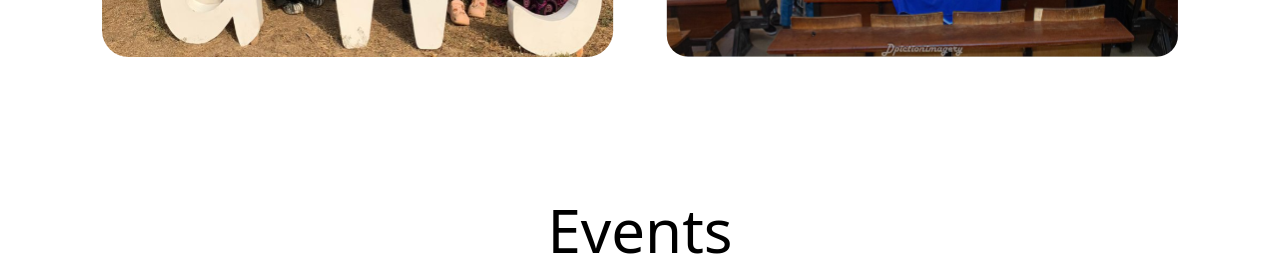
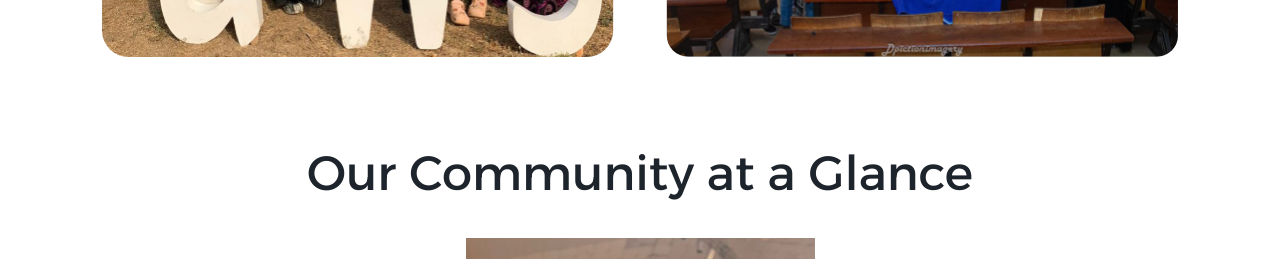
Before and after one commit to AWS-SBG-UNILORIN-DEV/Official_website, a React (Vite) app: page / in a window 1280 px wide. Shown: the part 1720-1979 px from the top of the page. Built offline with nearby package versions, Linux system fonts and the light colour scheme.

Commit message:
resolve merging conflict

```diff
--- a/src/components/CommunitySection.tsx
+++ b/src/components/CommunitySection.tsx
@@ -1,8 +1,17 @@
-import { motion } from 'motion/react';
+// import { motion } from "framer-motion";
 
 const CommunitySection = () => {
   return (
-    <motion.section className='bg-[#FFFFFF] lg:my-[5rem] my-[3rem] lg:mx-[6.4rem] mx-[2rem] font-alexandria text-center items-center gap-[2.8rem] '></motion.section>
+    <section className="bg-[#FFFFFF] lg:my-[5rem] my-[3rem] lg:mx-[6.4rem] mx-[2rem] font-alexandria text-center items-center gap-[2.8rem] ">
+      <h1 className="font-normal text-[#1E242C] lg:text-[3rem] text-[1.875rem] lg:mb-[2.8rem} mb-[1.8rem]">
+        Our Community at a Glance
+      </h1>
+      <article className="bg-[url('/Images/community/bg.svg')] bg-cover bg-center h-screen w-full items-center">
+        <div className="w-fit mx-auto">
+          <img src="/Images/community/view.svg" alt="" />
+        </div>
+      </article>
+    </section>
   );
 };
 
```
